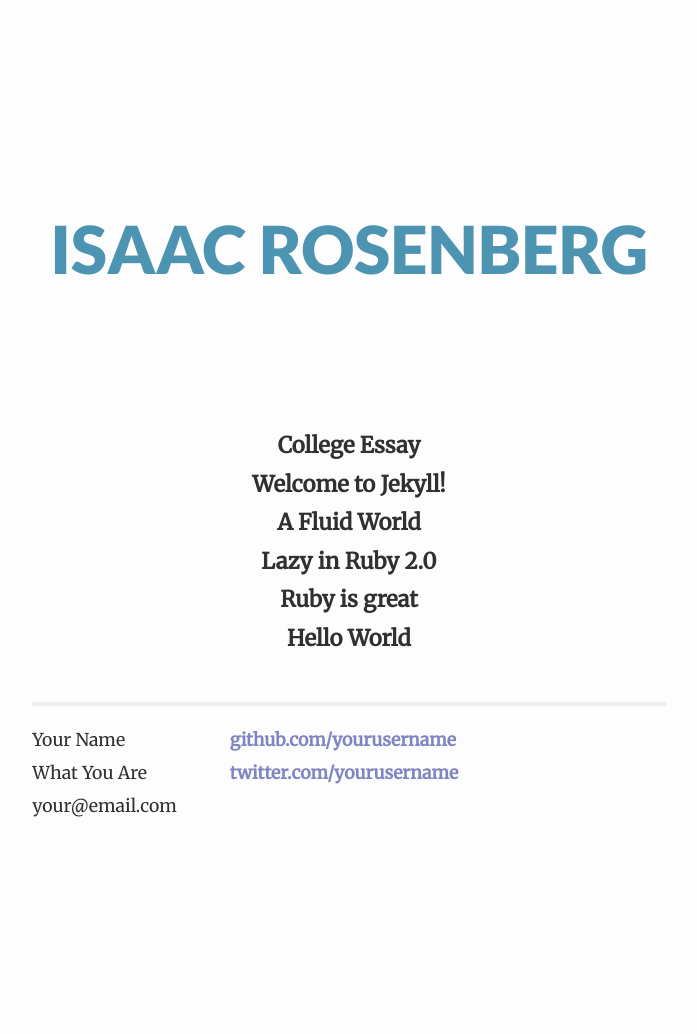
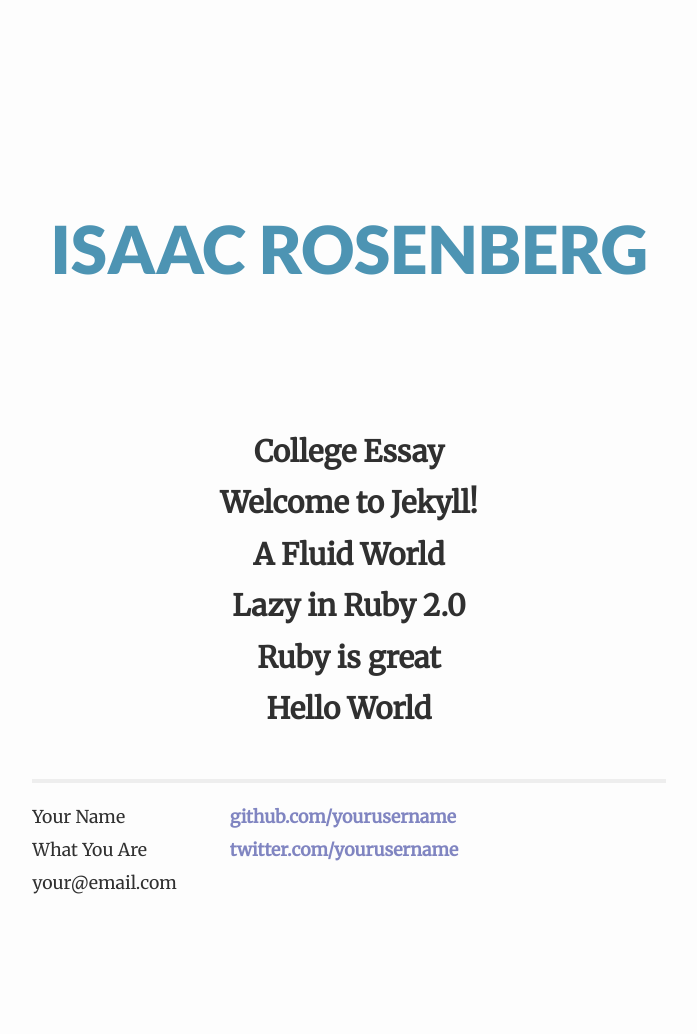
Before and after one commit to irosenb/blog, a Jekyll site: the page built from index.html, in a window 1280 px wide. Shown: the whole page, without its empty margins (291-988 px from the left). Built offline with Jekyll 4.4.1, drawn with Linux system fonts in a browser that asks for light colours; Markdown is read by kramdown in place of the engine named in the settings.

Commit message:
changing branches

```diff
--- a/css/main.css
+++ b/css/main.css
@@ -57,6 +57,7 @@ ul.posts {
 
 ul.posts li {
   line-height: 1.75em;
+  font-size: 1.333em;
 }
 
 ul.posts span {
```
